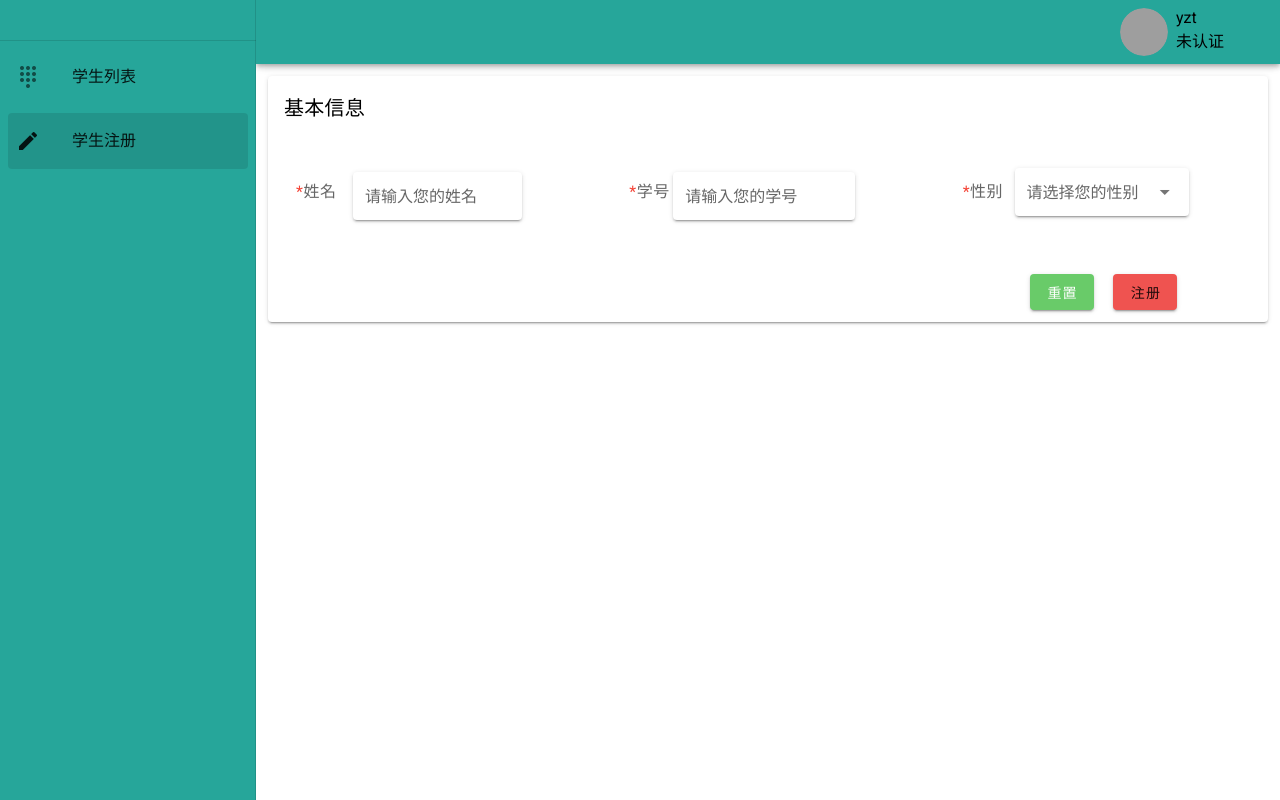
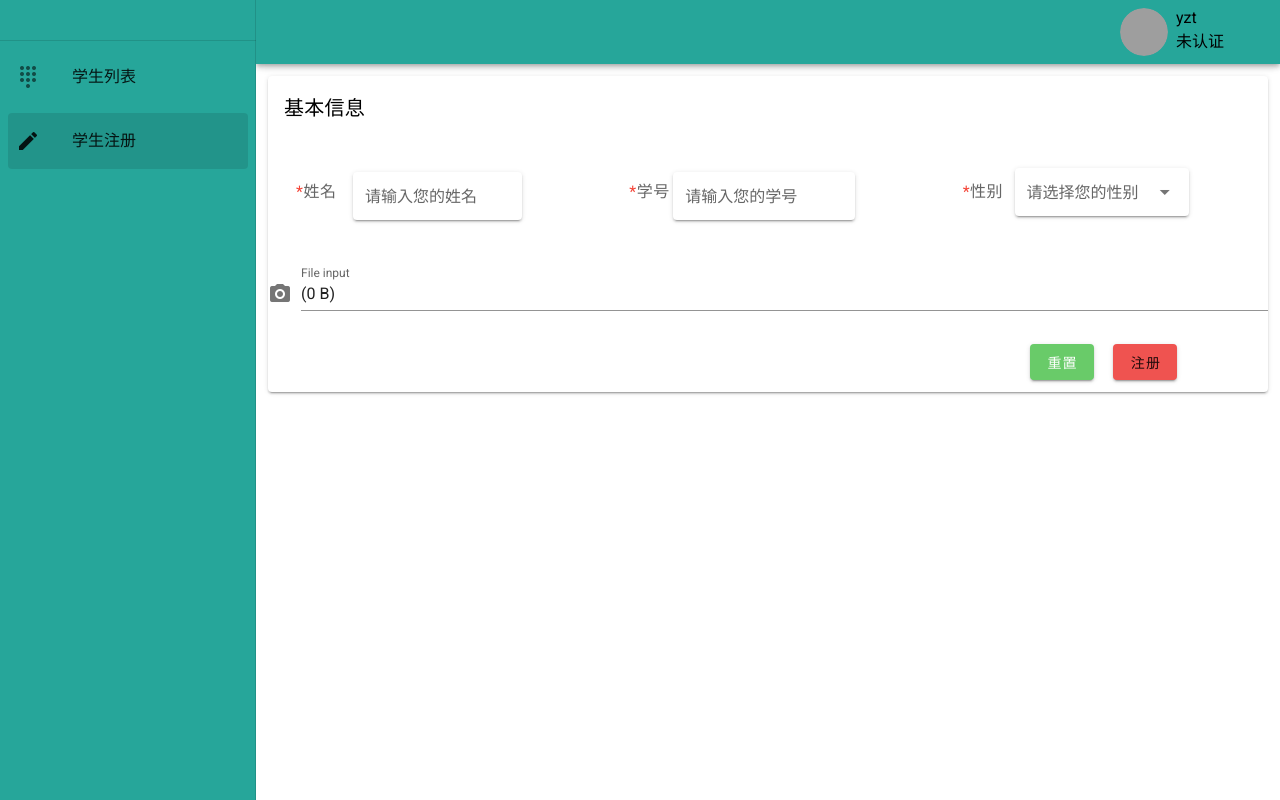
Before and after one commit to zhushaojun/student_client, a Vue app: page /student/add in a window 1280 px wide. Built offline with nearby package versions, Linux system fonts and the light colour scheme; grey boxes are pictures that could not be loaded.

Commit message:
上传图片

```diff
--- a/src/views/studentLogin.vue
+++ b/src/views/studentLogin.vue
@@ -51,6 +51,15 @@
               </v-col>
             </v-row>
             <v-row row>
+              <v-file-input
+                v-model="left_eye"
+                accept="image/*"
+                show-size
+                label="File input"
+                prepend-icon="mdi-camera"
+              ></v-file-input>
+            </v-row>
+            <v-row row>
               <v-col md="1" offset-md="9">
                 <v-btn color="success lighten-1" @click="reset">重置</v-btn>
               </v-col>
@@ -89,7 +98,8 @@ export default {
     name: "",
     gender: null,
     number: "",
-    genders: ["男", "女"]
+    genders: ["男", "女"],
+    left_eye: ""
   }),
   computed: {
     nameErrors() {
@@ -123,13 +133,13 @@ export default {
       this.reset();
     },
     submit() {
-      this.axios
-        .post("students/", {
-          name: this.name,
-          gender: this.gender,
-          number: this.number
-        })
-        .then(this.done());
+      console.log(this.left_eye);
+      const form = new FormData();
+      form.append("name", this.name);
+      form.append("gender", this.gender);
+      form.append("number", this.number);
+      form.append("photo", this.left_eye);
+      this.axios.post("students/", form).then(this.done());
     }
   }
 };
```
